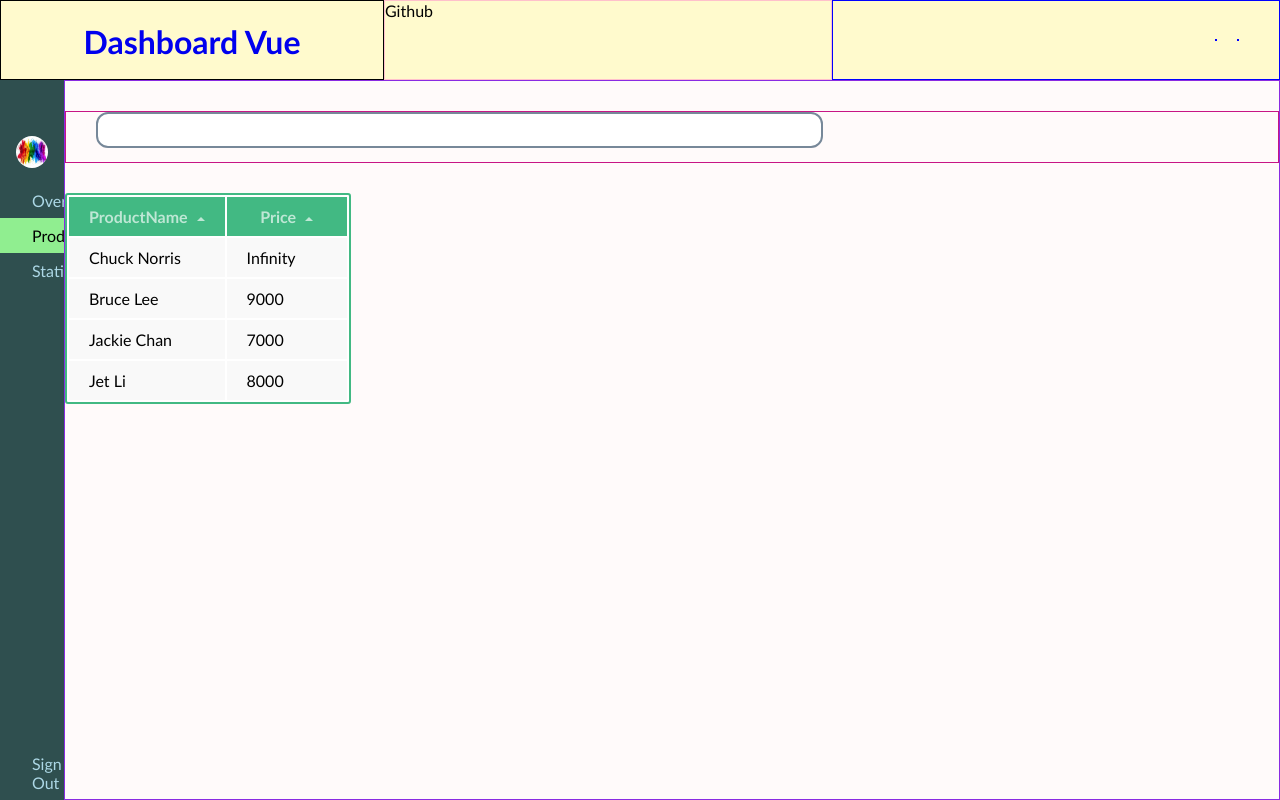
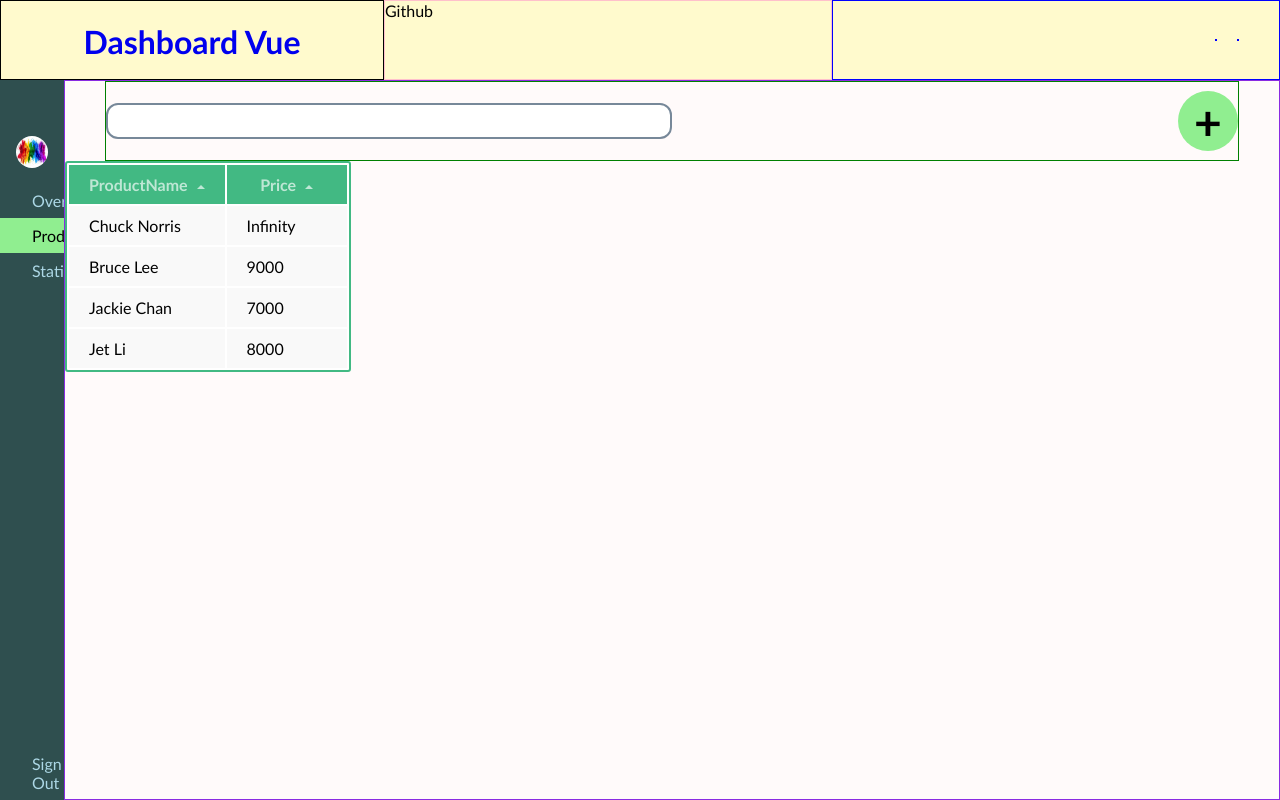
Before and after one commit to banuaggun/dashboard-vue, a Vue app: page /products in a window 1280 px wide. Built offline with nearby package versions, Linux system fonts and the light colour scheme; some icons are missing.

Commit message:
Product form is being prepared

```diff
--- /dev/null
+++ b/src/components/Add.vue
@@ -0,0 +1,57 @@
+<script>
+export default {
+  data() {
+    return {
+      open: false
+    }
+  }
+}
+</script>
+
+<template>
+  <button @click="open = true" class="add">
+    <span>+</span>
+  </button>
+
+  <div v-if="open" class="modal">
+    <p>Hello from the modal!</p>
+    <button @click="open = false">Close</button>
+  </div>
+
+  <!--
+    <button @click="open = true">Open Modal</button>
+
+<Teleport to="body">
+  <div v-if="open" class="modal">
+    <p>Hello from the modal!</p>
+    <button @click="open = false">Close</button>
+  </div>
+</Teleport>
+  -->
+</template>
+
+<style scoped>
+.add{
+  width:60px;
+  height:60px;
+  border-radius:50%;
+  background-color:lightgreen;
+  display:flex;
+  align-items:center;
+  justify-content:center;
+}
+.add span{
+  font-size:3rem;
+  font-weight:bold;
+}
+
+.modal{
+  position:fixed;
+  z-index:999;
+background-color:white;
+  width: 60%;
+  height:calc(100% - 300px);
+  margin: 75px auto;
+  border:1px solid green;
+}
+</style>
--- a/src/views/Products.vue
+++ b/src/views/Products.vue
@@ -1,8 +1,14 @@
 <template>
   <div class="products">
-    <div class="products__search">
-      <input type="search" name="query" v-model="searchQuery" />
+    <div class="products__top">
+      <div class="products__top__search">
+        <input type="search" name="query" v-model="searchQuery" />
+      </div>
+      <div class="products__top__add">
+        <Add/>
+      </div>
     </div>
+
     <div class="products__table">
       <Table :data="tableData" :columns="tableColumns" :filter-key="searchQuery" />
     </div>
@@ -10,8 +16,10 @@
 </template>
 <script setup>
 import Table from '../components/Table.vue'
+import Add from '../components/Add.vue'
 import {tableData, tableColumns} from '../assets/data/products.js'
 import {ref} from 'vue'
+
 
 const searchQuery = ref('')
 
@@ -22,16 +30,23 @@ const searchQuery = ref('')
   min-height:calc(100vh - 80px);
 }
 
-.products__search{
-  width:100%;
-  height:52px;
-  border:1px solid mediumvioletred;
-  margin:30px auto;
+.products__top{
+  margin:0 40px;
+  width:calc(100% - 80px);
+  border:1px solid green;
+  height:80px;
+  display:flex;
+  align-items:center;
+  justify-content: space-between;
 }
 
-.products__search input{
-  width:60%;
-  margin:0 30px;
+
+.products__top__search{
+  width:50%;
+}
+
+.products__top__search input{
+  width:100%;
   height:36px;
   border-radius:12px;
   border:2px solid lightslategray;
@@ -39,4 +54,10 @@ const searchQuery = ref('')
   padding:0 12px;
 }
 
+.products__top__add{
+  width:50%;
+  display:flex;
+  justify-content:flex-end;
+}
+
 </style>
```
